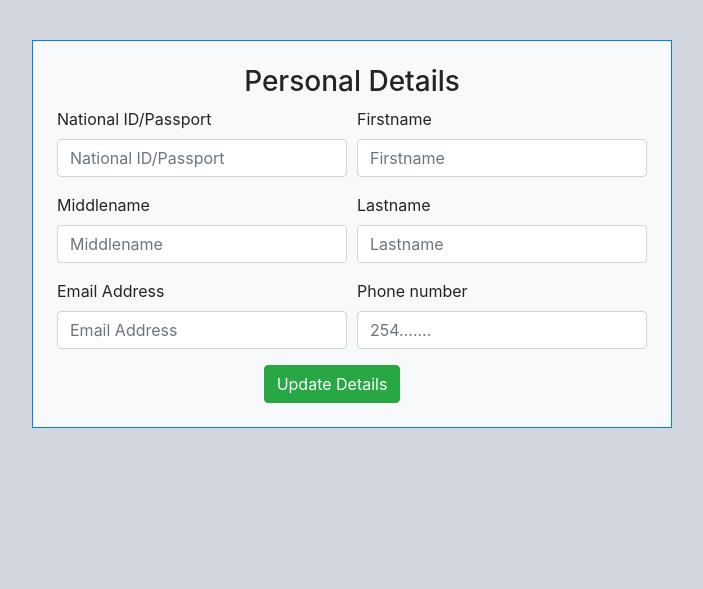
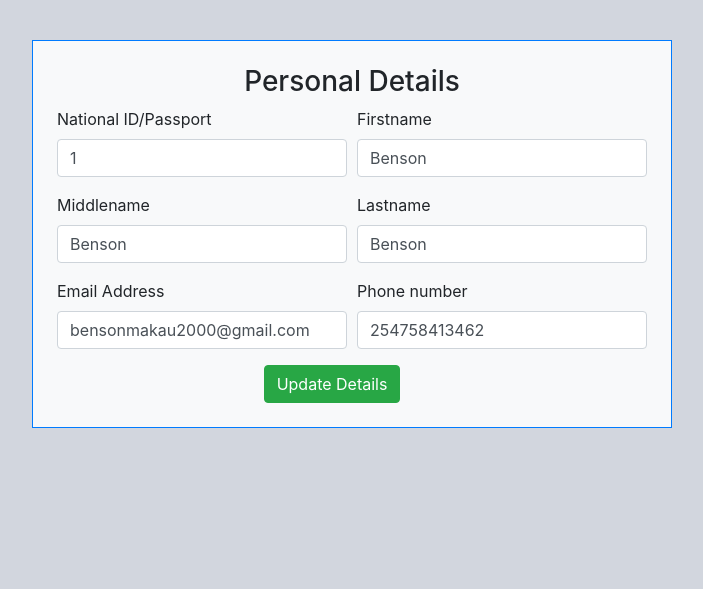
Before and after one commit to blinxcorporation/mwala-bursary-web, a PHP site: page /profile.php in a window 1280 px wide. Shown: the part 76-665 px from the top of the page, without its empty margins (288-991 px from the left). Run offline with PHP 8.4, Linux system fonts and the light colour scheme; a user stored in the database is signed in; some libraries are stand-ins or nearby versions.

Commit message:
got sessions and displayed them on profile.php

```diff
--- a/profile.php
+++ b/profile.php
@@ -3,6 +3,8 @@ include './server.php';
 $user = $_SESSION['kenyanid'];//used to know which user is loggeg in
 $fname = $_SESSION['fname'] ;
 $lname = $_SESSION['lname'] ;
+$mname = $_SESSION['mname'] ;
+$email = $_SESSION['mail'] ;
 $phone = $_SESSION['phone'] ;
 ?>
 <!DOCTYPE html>
@@ -27,22 +29,22 @@ $phone = $_SESSION['phone'] ;
   <div class="form-row">
     <div class="form-group col-md-6">
       <label for="inputEmail4">National ID/Passport</label>
-      <input type="text" class="form-control" id="inputEmail4" required placeholder="National ID/Passport">
+      <input type="text" class="form-control" id="inputEmail4" required placeholder="National ID/Passport" value="<?php echo $user; ?>">
     </div>
     <div class="form-group col-md-6">
       <label for="inputPassword4">Firstname</label>
-      <input type="text" class="form-control" id="inputPassword4" required  placeholder="Firstname">
+      <input type="text" class="form-control" id="inputPassword4" required  placeholder="Firstname" value="<?php echo $fname; ?>">
     </div>
   </div>
 
   <div class="form-row">
   <div class="form-group col-md-6">
     <label for="inputEmail4">Middlename</label>
-    <input type="text" class="form-control" id="inputEmail4" required  placeholder="Middlename">
+    <input type="text" class="form-control" id="inputEmail4" required  placeholder="Middlename" value="<?php echo $mname; ?>">
   </div>
   <div class="form-group col-md-6">
     <label for="inputPassword4">Lastname</label>
-    <input type="text" class="form-control" id="inputPassword4"required  placeholder="Lastname">
+    <input type="text" class="form-control" id="inputPassword4"required  placeholder="Lastname" value="<?php echo $lname; ?>">
   </div>
 </div>
 
@@ -56,18 +58,18 @@ $phone = $_SESSION['phone'] ;
   <div class="form-row">
     <div class="form-group col-md-6">
       <label for="inputCity">Email Address</label>
-      <input type="email" class="form-control" id="inputCity" required  placeholder='Email Address'>
+      <input type="email" class="form-control" id="inputCity" required  placeholder='Email Address' value="<?php echo $email; ?>">
     </div>
     <div class="form-group col-md-6">
    <label for="inputCity">Phone number</label>
-   <input type="number" class="form-control" id="inputCity" required  placeholder='254.......'>
+   <input type="number" class="form-control" id="inputCity" required  placeholder="254......." value="<?php echo $phone; ?>">
  </div>
 
   </div>
  <div class="row">
      <div class="col-md-4"></div>
      <div class="col-md-4">
-     <button type="submit" class="btn btn-success">Update Details</button>
+     <button type="submit" name="profile_update_btn" class="btn btn-success">Update Details</button>
      </div>
      <div class="col-md-4"></div>
  </div>
--- a/server.php
+++ b/server.php
@@ -29,13 +29,17 @@ if(isset($_POST['student_login_btn'])){
       //row data
     $nationalId = $row['kenyan_id'];
     $student_fname = $row['student_firstname'];
+    $student_mname = $row['student_middlename'];
     $student_lname = $row['student_lastname'];
     $student_phone= $row['student_phone'];
+    $student_email= $row['student_email'];
     $student_pass= $row['student_password'];
 
     $_SESSION['kenyanid'] =  $nationalId;
     $_SESSION['fname'] =  $student_fname;
+    $_SESSION['mname'] =  $student_mname;
     $_SESSION['lname'] =  $student_lname;
+    $_SESSION['mail'] =  $student_email;
     $_SESSION['phone'] =  $student_phone;
 
     if (isset($_POST['rememberme'])) {
```
